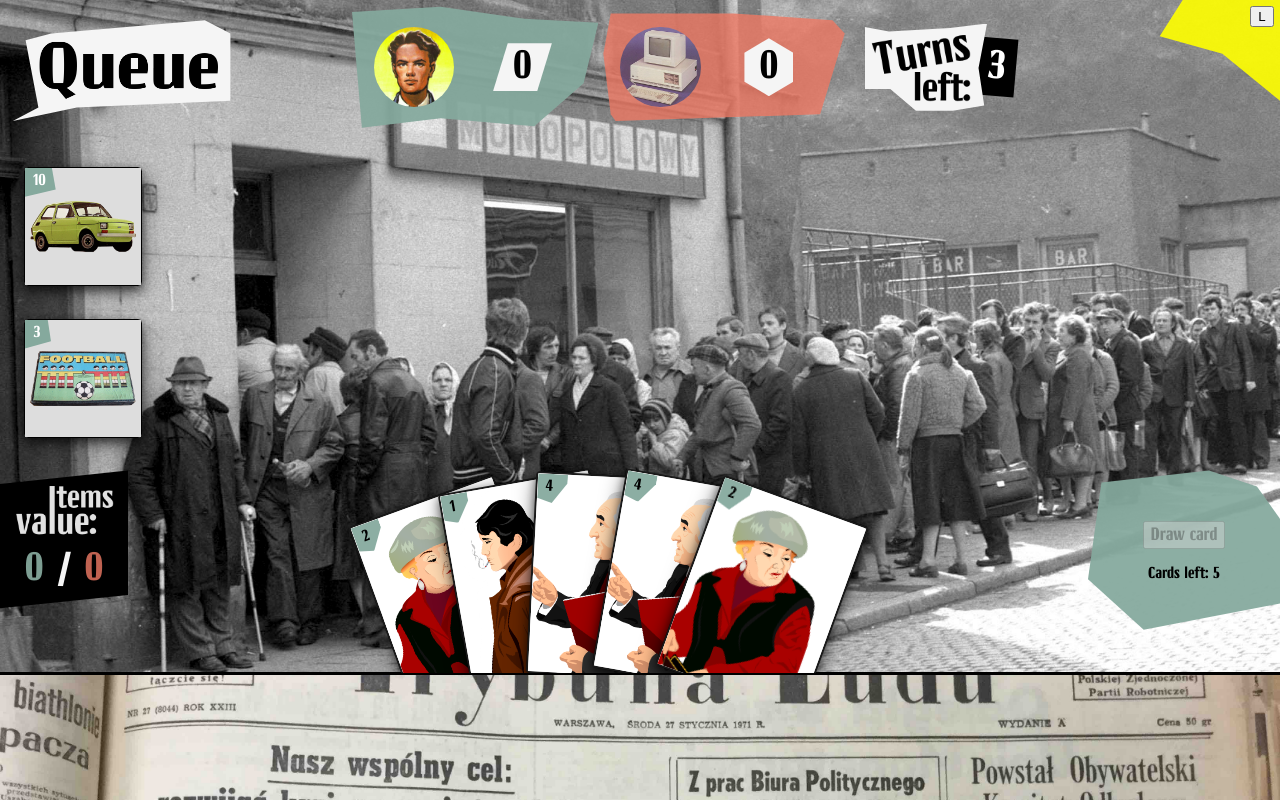
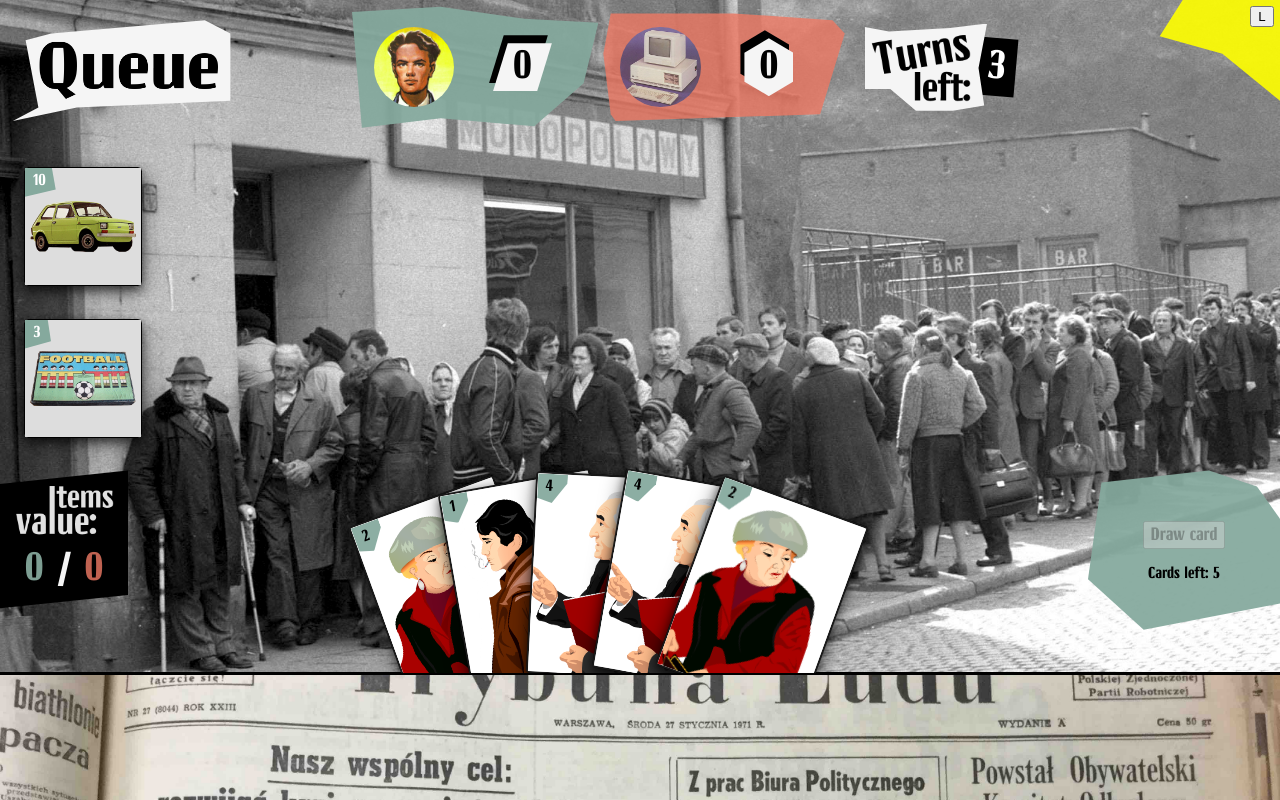
Before and after one commit to michalakweb/that-my-spot, a React (Create React App) app: page / in a window 1280 px wide. Built offline with nearby package versions, Linux system fonts and the light colour scheme.

Commit message:
added shadow and fixed alts for imgs

```diff
--- a/src/components/body/Item.js
+++ b/src/components/body/Item.js
@@ -1,6 +1,6 @@
 import React from "react"
 
-const Item = props => (
+const Item = (props) => (
 	<div className="item">
 		<div className="item_header">
 			<p>{props.item.value}</p>
@@ -10,6 +10,7 @@ const Item = props => (
 			<img
 				className="itemPhoto"
 				src={`/items/${props.item.id}${props.item.name}.png`}
+				alt={props.item.name}
 			/>
 		</div>
 	</div>
--- a/src/components/footer/OverallScore.js
+++ b/src/components/footer/OverallScore.js
@@ -3,7 +3,7 @@ import itemsValueImg from "../../images/itemsvalue.png"
 
 const OverallScore = (props) => (
 	<div id="overall_score">
-		<img src={itemsValueImg} id="items_value_img" />
+		<img src={itemsValueImg} id="items_value_img" alt="items value img" />
 		<div id="items_value_container">
 			<p id="items_value_player">{props.playerOverallScore}</p>
 			<p id="items_value_break">/</p>
--- a/src/styles/header.scss
+++ b/src/styles/header.scss
@@ -189,6 +189,7 @@
 	width: 60%;
 	justify-content: center;
 	align-self: center;
+	filter: drop-shadow(-4px -8px black);
 
 	p {
 		font-size: 40px;
```
